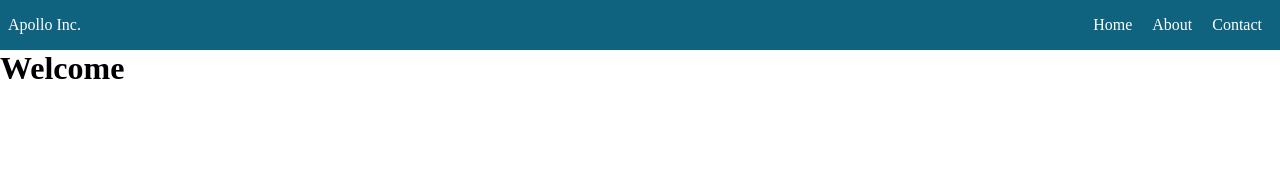
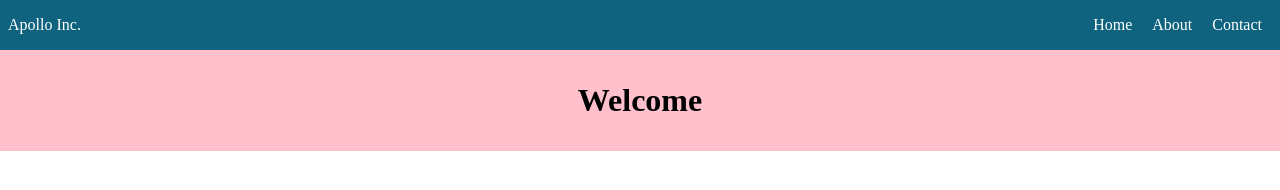
Before and after one commit to zeinkap/11-8-17-exercise, a plain HTML site: page index.html in a window 1280 px wide. Drawn offline with Linux system fonts and the light colour scheme.

Commit message:
adds banner html and basic css

```diff
--- a/css/style.css
+++ b/css/style.css
@@ -24,3 +24,9 @@
   text-decoration: none;
   color: white;
 }
+
+.banner {
+  text-align: center;
+  padding: 2rem 0;
+  background: pink;
+}
--- a/index.html
+++ b/index.html
@@ -16,6 +16,8 @@
           <li><a href="contact.html">Contact</a></li>
         </ul>
       </nav>
-      <h1>Welcome</h1>
+      <div class="banner">
+        <h1>Welcome</h1>
+      </div>
     </body>
 </html>
```
